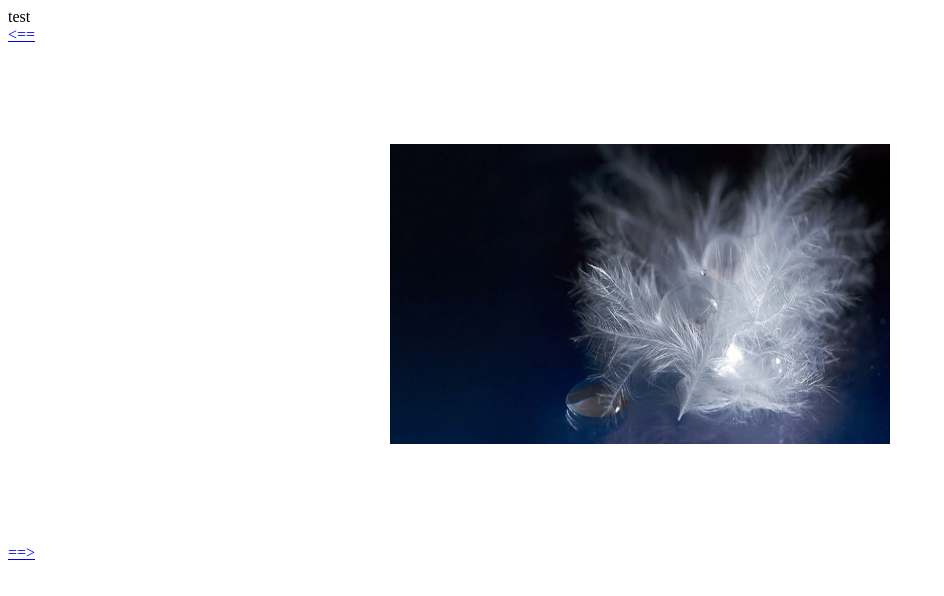
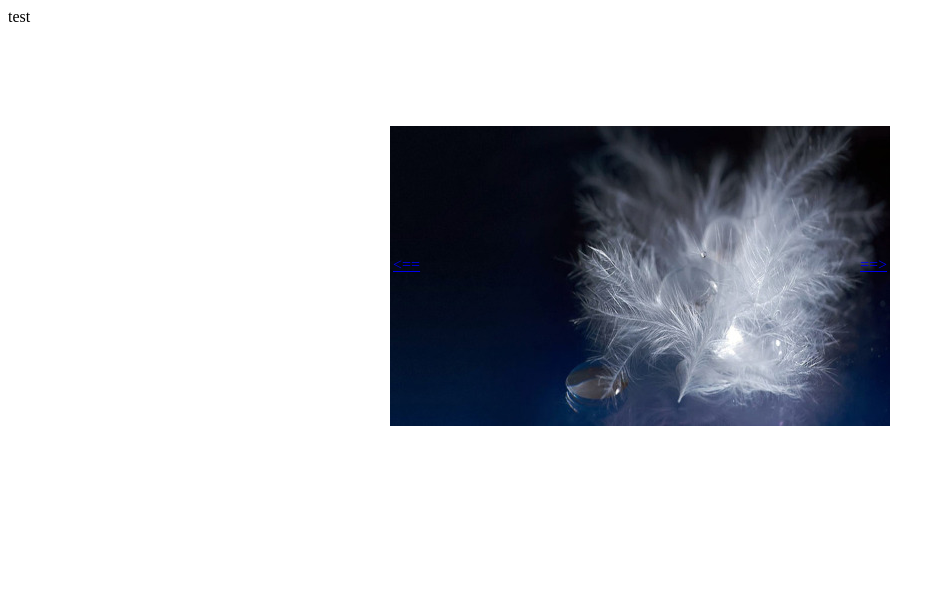
Before and after one commit to Unuad/Papa, a plain HTML site: page Vit/slider1/index.html in a window 1280 px wide. Shown: the whole page, without its empty margins (0-944 px from the left). Drawn offline with Linux system fonts and the light colour scheme.

Commit message:
кнопки

```diff
--- a/Vit/slider1/index.html
+++ b/Vit/slider1/index.html
@@ -9,7 +9,7 @@
 </head>
 <body>
 	<div id="test">test</div>
-	<div class="prev"><a href="#"> <== </a></div>
+
 
       <div class="slider">
           <div class="img" name="1"><img src="img/1.jpg"></div>
@@ -17,8 +17,10 @@
           <div class="img" name="3"><img src="img/3.jpg"></div>
           <div class="img" name="4"><img src="img/4.jpg"></div>
           <div class="img" name="5"><img src="img/5.jpg"></div>
+          <div class="prev"><a href="#"> <== </a></div>
+        <div class="next"><a href="#"> ==> </a></div>
       </div>
-    <div class="next"><a href="#"> ==> </a></div>
+
 
 </body>
 </html>
--- a/Vit/slider1/style.css
+++ b/Vit/slider1/style.css
@@ -14,3 +14,15 @@
   position: absolute;
   z-index: 0;
 }
+
+.next {
+  position: absolute;
+  top: 130px;
+  left: 470px;
+}
+
+.prev {
+  position: absolute;
+  top: 130px;
+  left: 3px;
+}
```
